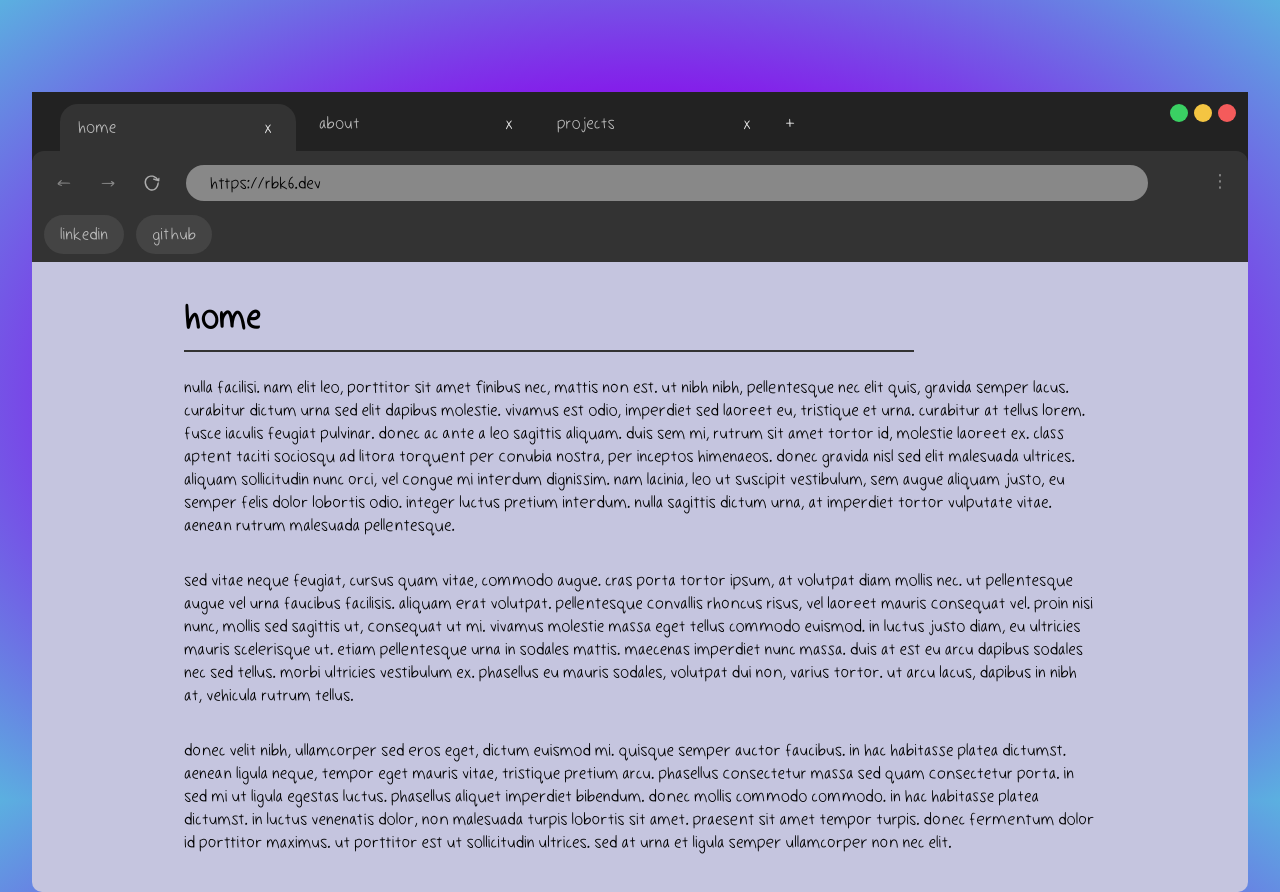
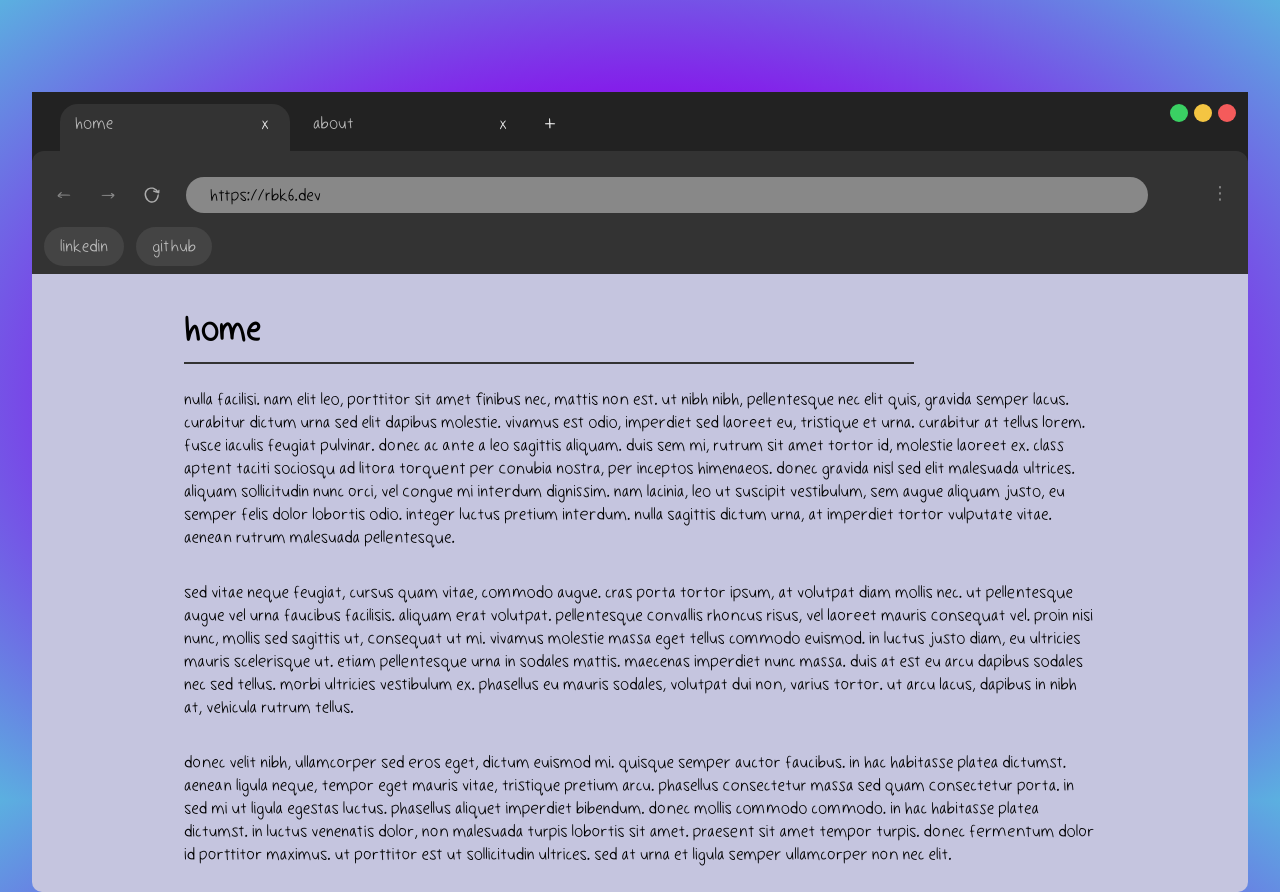
Before and after one commit to rbk6/website, a React (Vite) app: page / in a window 1280 px wide. Built offline with nearby package versions, Linux system fonts and the light colour scheme.

Commit message:
create new tab, move path to addressbar, update tab creation logic

```diff
--- a/src/App.tsx
+++ b/src/App.tsx
@@ -3,6 +3,7 @@ import Home from './pages/Home';
 import About from './pages/About';
 import NotFound from './pages/NotFound';
 import Browser from './components/Browser';
+import NewTab from './pages/NewTab';
 
 function App() {
 	return (
@@ -11,6 +12,7 @@ function App() {
 				<Route path="/" element={<Browser />}>
 					<Route index element={<Home />} />
 					<Route path="/about" element={<About />} />
+					<Route path="/new" element={<NewTab />} />
 					<Route path="/404" element={<NotFound />} />
 					<Route path="*" element={<Navigate to="/404" replace />} />
 				</Route>
--- a/src/components/Browser/AddressBar/index.scss
+++ b/src/components/Browser/AddressBar/index.scss
@@ -1,7 +1,8 @@
 .address-bar {
+	z-index: 5;
 	display: flex;
 	align-items: center;
-	padding: 12px 0;
+	padding: 24px 0 12px;
 	background-color: #333;
 	border-radius: 12px 12px 0 0;
 
--- a/src/components/Browser/AddressBar/index.tsx
+++ b/src/components/Browser/AddressBar/index.tsx
@@ -1,12 +1,11 @@
+import { useLocation } from 'react-router-dom';
 import refreshIcon from '../../../assets/icons/refresh.svg';
 import './index.scss';
 
-interface Props {
-	path: string;
-}
-
-function AddressBar({ path }: Props) {
-	const url = `https://rbk6.dev${path === '/' ? '' : path}`;
+function AddressBar() {
+	const location = useLocation();
+	const path = location.pathname;
+	const url = path === '/new' ? '' : `https://rbk6.dev${path === '/' ? '' : path}`;
 
 	return (
 		<div className="address-bar">
--- a/src/components/Browser/Tabs/index.scss
+++ b/src/components/Browser/Tabs/index.scss
@@ -18,7 +18,6 @@
 	padding: 12px 12px 0;
 	background-color: #222;
 
-	// width: 10%;
 	margin-left: auto;
 
 	@media (width <= 768px) {
@@ -31,7 +30,7 @@
 	justify-content: center;
 	align-items: center;
 	margin: 0 4px;
-	padding: 12px 18px;
+	padding: 8px 15px 16px 15px;
 	width: 200px;
 	border-radius: 18px 18px 0 0;
 	min-width: 4px;
@@ -45,6 +44,14 @@
 		padding: 8px 15px;
 		border-radius: 10px;
 		transition: background-color 100ms ease-in-out;
+
+		&.left {
+			border-radius: 10px 10px 0 10px;
+		}
+
+		&.right {
+			border-radius: 10px 10px 10px 0;
+		}
 
 		&:hover {
 			background-color: #444;
@@ -62,6 +69,7 @@
 
 .new-tab {
 	width: 10%;
+	margin-left: 4px;
 	align-self: center;
 }
 
@@ -69,7 +77,7 @@
 	margin: 0 0 8px;
 	width: 28px;
 	height: 28px;
-	font-size: 20px;
+	font-size: 20px !important;
 	background-color: #222;
 	align-self: center;
 	max-width: 28px;
--- a/src/components/Browser/Tabs/index.tsx
+++ b/src/components/Browser/Tabs/index.tsx
@@ -1,26 +1,52 @@
 import { useState } from 'react';
 import './index.scss';
-
-interface Props {
-	path: string;
-}
+import { useNavigate } from 'react-router-dom';
 
 interface Tab {
 	path: string;
 	key?: string;
 }
 
-function Tabs({ path }: Props) {
-	const defaultTabs: Tab[] = [{ path: '/' }, { path: '/about' }, { path: '/ projects' }];
+function Tabs() {
+	const defaultTabs: Tab[] = [{ path: '/' }, { path: '/about' }];
+	const [selectedTab, setSelectedTab] = useState<Tab>(defaultTabs[0]);
 	const [tabs, setTabs] = useState<Tab[]>(defaultTabs);
+	const navigate = useNavigate();
 
-	const createTab = () => setTabs([...tabs, { path: '/new', key: `new-${tabs.length}` }]);
+	const selectTab = (curr: Tab): void => {
+		if (curr.key === undefined && curr.path !== '/new') {
+			setSelectedTab(curr);
+			navigate(curr.path);
+		} else {
+			navigate(curr.path);
+			setSelectedTab(curr);
+		}
+		console.log('selected: ', curr);
+	};
+
+	const createTab = () => {
+		const newTab = { path: '/new', key: `new-${tabs.length}` };
+		setTabs([...tabs, newTab]);
+		selectTab(newTab);
+	};
+
 	const closeTab = (curr: Tab) => {
+		const currentIndex = tabs.indexOf(curr);
 		if (curr.key === undefined) {
 			setTabs(tabs.filter((tab) => tab.path !== curr.path));
 		} else {
 			setTabs(tabs.filter((tab) => tab.key !== curr.key));
 		}
+
+		if (currentIndex >= tabs.length) {
+			selectTab(tabs[tabs.length - 1]);
+		}
+	};
+
+	const isAdjacent = (tab: Tab): string => {
+		const selectedIndex = tabs.findIndex((t) => t.path === selectedTab.path);
+		const currentIndex = tabs.indexOf(tab);
+		return currentIndex === selectedIndex - 1 ? 'left' : currentIndex === selectedIndex + 1 ? 'right' : '';
 	};
 
 	return (
@@ -30,8 +56,9 @@ function Tabs({ path }: Props) {
 					{tabs.map((tab, index) => (
 						<div
 							key={index}
-							className={`tab ${path === tab.path ? 'active' : 'inactive'}`}
+							className={`tab ${tab === selectedTab ? 'active' : 'inactive'} ${isAdjacent(tab)}`}
 							title={tab.key === undefined ? `https://rbk6.dev${tab.path}` : 'new tab'}
+							onClick={() => selectTab(tab)}
 						>
 							<span className="title">
 								{tab.path == '/' ? 'home' : tab.path == '/new' ? 'new tab' : tab.path.substring(1)}
--- a/src/components/Browser/Top/index.tsx
+++ b/src/components/Browser/Top/index.tsx
@@ -3,15 +3,11 @@ import AddressBar from '../AddressBar';
 import Bookmarks from '../Bookmarks';
 import Tabs from '../Tabs';
 
-interface Props {
-	path: string;
-}
-
-function Top({ path }: Props) {
+function Top() {
 	return (
 		<div className="top">
-			<Tabs path={path} />
-			<AddressBar path={path} />
+			<Tabs />
+			<AddressBar />
 			<Bookmarks />
 		</div>
 	);
--- a/src/components/Browser/index.tsx
+++ b/src/components/Browser/index.tsx
@@ -1,14 +1,11 @@
-import { Outlet, useLocation } from 'react-router-dom';
+import { Outlet } from 'react-router-dom';
 import './index.scss';
 import Top from './Top';
 
 function Browser() {
-	const location = useLocation();
-	const path = location.pathname;
-
 	return (
 		<div className="browser">
-			<Top path={path} />
+			<Top />
 			<main className="content">
 				<Outlet />
 			</main>
--- /dev/null
+++ b/src/pages/NewTab/index.tsx
@@ -0,0 +1,5 @@
+function NewTab() {
+	return <></>;
+}
+
+export default NewTab;
--- a/src/pages/NotFound/index.tsx
+++ b/src/pages/NotFound/index.tsx
@@ -1,4 +1,7 @@
+import useTitle from '../../lib/useTitle';
+
 function NotFound() {
+	useTitle('not found');
 	return (
 		<div>
 			<h1>404</h1>
```
